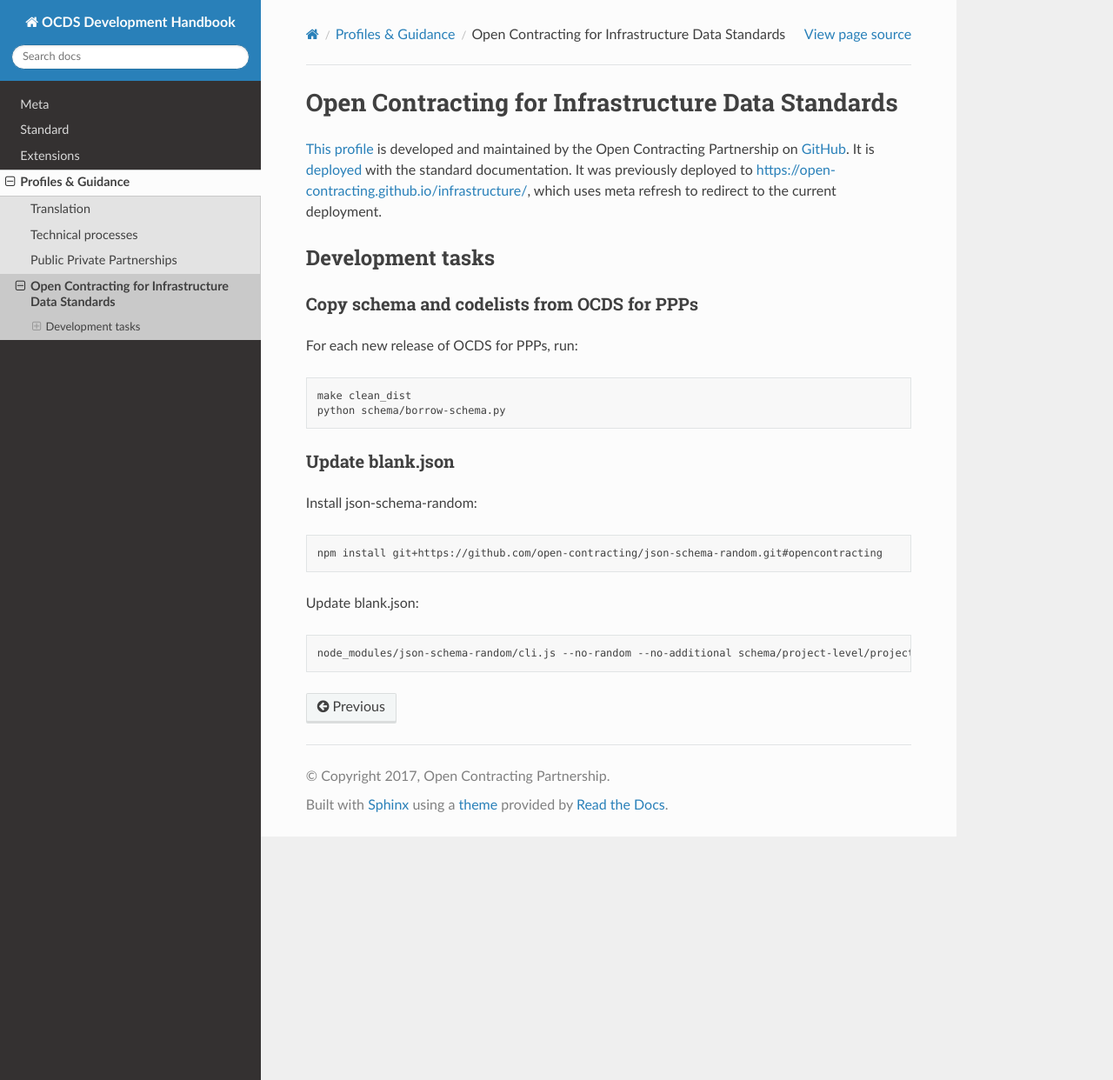
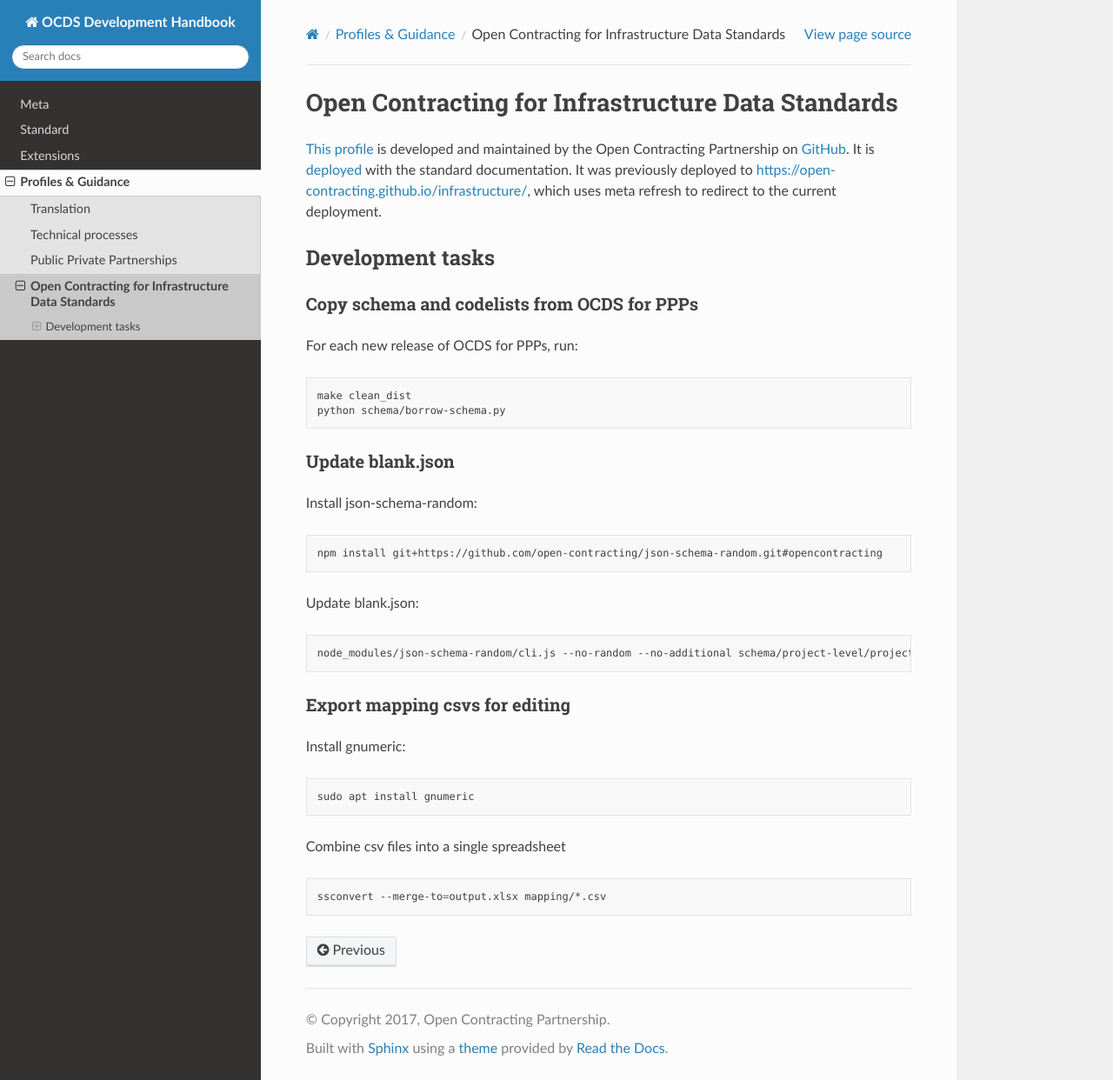
Before and after one commit to open-contracting/standard-development-handbook, a Sphinx documentation site: the page built from docs/profiles/infrastructure.rst, in a window 1280 px wide and 1242 px high. Shown: the whole window at 87% size. Built offline with Sphinx 7.4.7 and the Read the Docs theme 2.0.0, drawn with Linux system fonts in a browser that asks for light colours.

Commit message:
Add instructions to export mappings csvs

```diff
--- a/docs/profiles/infrastructure.rst
+++ b/docs/profiles/infrastructure.rst
@@ -30,3 +30,18 @@ Update blank.json:
 .. code-block:: shell
 
    node_modules/json-schema-random/cli.js --no-random --no-additional schema/project-level/project-schema.json > docs/examples/blank.json
+
+Export mapping csvs for editing
+~~~~~~~~~~~~~~~~~~~~~~~~~~~~~~~
+
+Install gnumeric:
+
+.. code-block:: shell
+
+   sudo apt install gnumeric
+
+Combine csv files into a single spreadsheet
+
+.. code-block:: shell
+
+   ssconvert --merge-to=output.xlsx mapping/*.csv
```
